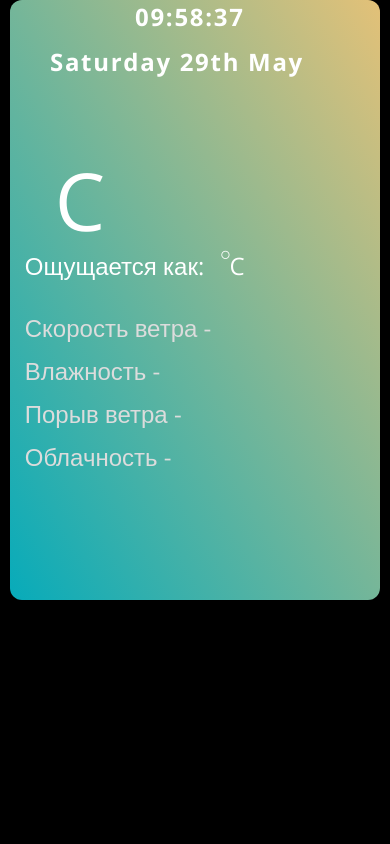
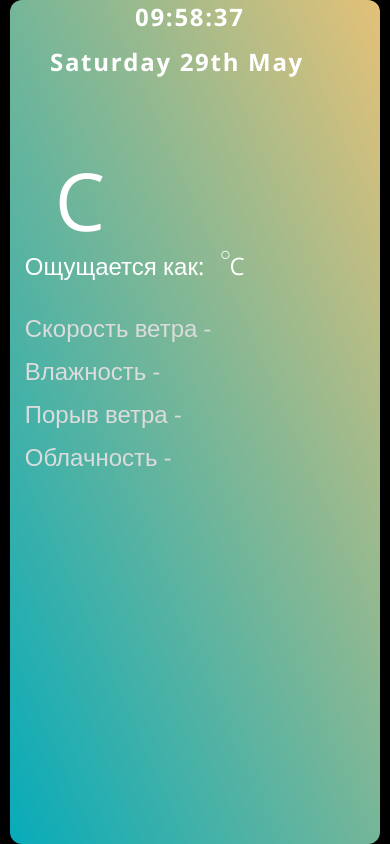
Before and after one commit to Ivan787-lab/current-weather, a website built with webpack: page app/index.html in a window 390 px wide. Built offline with nearby package versions, Linux system fonts and the light colour scheme; no server answers.

Commit message:
increased height of main block

```diff
--- a/src/css/style.scss
+++ b/src/css/style.scss
@@ -146,7 +146,7 @@ body {
 
     main {
       padding: 15px;
-      height: 574px !important;
+      height: 100vh !important;
       .main__about-weather {
         width: 290px;
         display: flex;
@@ -218,7 +218,7 @@ body {
 
     main {
       padding: 15px;
-      height: 574px !important;
+      height: 100vh !important;
       .main__about-weather {
         width: 290px;
         display: flex;
@@ -289,7 +289,7 @@ body {
 
     main {
       padding: 15px;
-      height: 574px !important;
+      height: 100vh !important;
       .main__about-weather {
         width: 290px;
         display: flex;
@@ -360,7 +360,7 @@ body {
 
     main {
       padding: 15px;
-      height: 600px !important;
+      height: 100vh !important;
       .main__about-weather {
         width: 290px;
         display: block;
@@ -429,7 +429,7 @@ body {
 
     main {
       padding: 15px;
-      height: 600px !important;
+      height: 100vh !important;
       .main__about-weather {
         width: 290px;
         display: block;
@@ -498,7 +498,7 @@ body {
 
     main {
       padding: 15px;
-      height: 620px !important;
+      height: 100vh !important;
       .main__about-weather {
         width: 290px;
         display: block;
```
